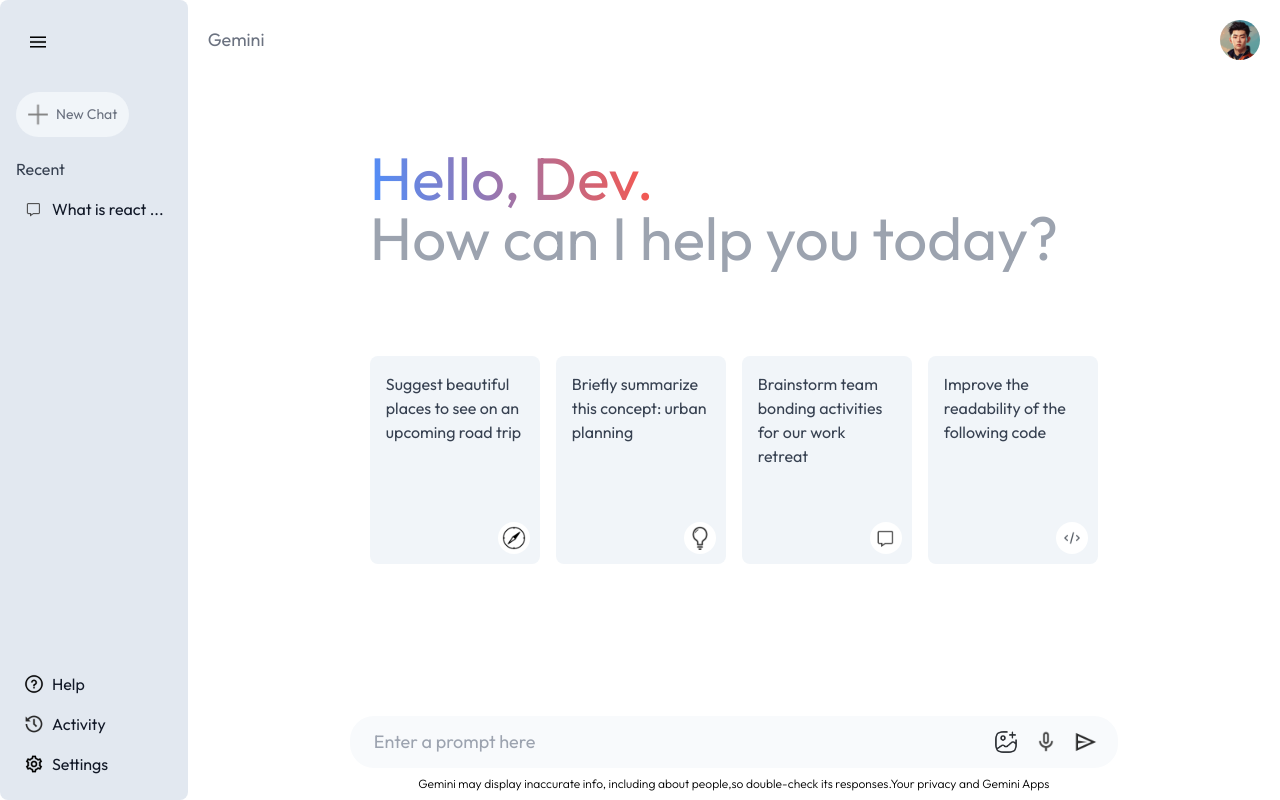
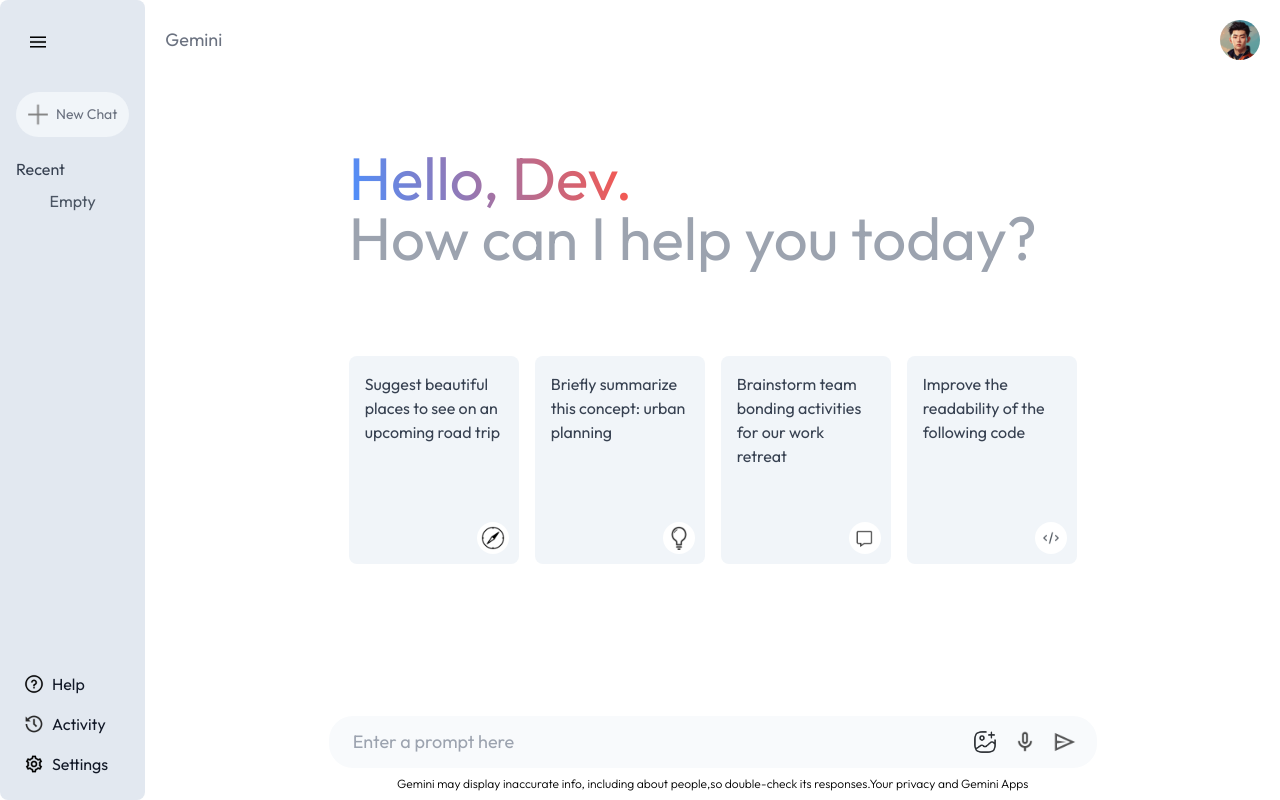
Before and after one commit to sayyidmarvanvt/Gemini, a React (Vite) app: page / in a window 1280 px wide. Both pictures are taken after a click on the picture 38 px from the left and 34 px from the top of the page. Built offline with nearby package versions, Linux system fonts and the light colour scheme.

Commit message:
completed functionality

```diff
--- a/src/App.jsx
+++ b/src/App.jsx
@@ -5,7 +5,7 @@
 
 const App = () => {
   return (
-    <div className="min-h-screen flex">
+    <div className="h-screen flex ">
       <Sidebar />
       <Main/>
     </div>
--- a/src/components/Main.jsx
+++ b/src/components/Main.jsx
@@ -91,7 +91,7 @@
             </div>
           </>
         ) : (
-          <div className="px-5 max-h-[70vh] overflow-y-scroll hide">
+          <div className=" px-5 max-h-[70vh] overflow-y-scroll hide">
             <div className="mt-10 mb-5 flex items-center gap-5">
               <img
                 className="w-10 rounded-full "
@@ -113,7 +113,7 @@
                   <hr className="gradient-bar" />
                 </div>
               ) : (
-                <p ref={el}></p>
+                <p className="pt-2" ref={el}></p>
               )}
             </div>
           </div>
@@ -140,10 +140,12 @@
                 alt="Mic"
               />
               <img
-                onClick={() => onSend()}
-                className="w-6 cursor-pointer"
                 src={assets.send_icon}
                 alt="Send"
+                onClick={() => input.length > 0 && onSend()}
+                className={`w-6 cursor-pointer ${
+                  input.length === 0 && "opacity-80 cursor-not-allowed"
+                }`}
               />
             </div>
           </div>
--- a/src/components/Sidebar.jsx
+++ b/src/components/Sidebar.jsx
@@ -1,8 +1,15 @@
-import React, { useState } from "react";
+import React, { useContext, useState } from "react";
 import { assets } from "../assets/assets";
+import { Context } from "../context/Context";
 
 const Sidebar = () => {
   const [open, setOpen] = useState(false);
+  const { prevPrompt, onSend, setRecentPrompt ,newChat} = useContext(Context);
+  const loadPrompt = async (prompt) => {
+    setRecentPrompt(prompt);
+    await onSend(prompt);
+  };
+
 
   return (
     <div className="min-h-screen inline-flex flex-col justify-between bg-slate-200 sidebar p-4 font-display rounded-lg">
@@ -13,17 +20,29 @@
           alt="Menu Icon"
           className="ml-3 pt-4 cursor-pointer"
         />
-        <div className="mt-10 inline-flex items-center gap-2 p-2 px-3 bg-slate-100 rounded-[50px] text-sm text-gray-500 cursor-pointer">
+        <div onClick={()=>newChat()} className="mt-10 inline-flex items-center gap-2 p-2 px-3 bg-slate-100 rounded-[50px] text-sm text-gray-500 cursor-pointer">
           <img src={assets.plus_icon} alt="Plus Icon" />
           {open && <p>New Chat</p>}
         </div>
         {open && (
           <div className="flex flex-col mt-5">
             <p className="mb-2 text-gray-700">Recent</p>
-            <div className="sidebar-item">
-              <img src={assets.message_icon} alt="Message Icon" />
-              <p>What is react ...</p>
-            </div>
+            {prevPrompt.length > 0 ? (
+              prevPrompt.map((item, index) => (
+                <div
+                  key={index}
+                  onClick={() => loadPrompt(item)}
+                  className="sidebar-item"
+                >
+                  <img src={assets.message_icon} alt="Message Icon" />
+                  <p>{item.slice(0, 15)} ...</p>
+                </div>
+              ))
+            ) : (
+              <div className="flex justify-center">
+                <p className="text-gray-600">Empty</p>
+              </div>
+            )}
           </div>
         )}
       </div>
--- a/src/context/Context.jsx
+++ b/src/context/Context.jsx
@@ -12,19 +12,30 @@
   const [loading, setLoading] = useState(false);
   const [resultData, setResultData] = useState("");
 
-
-
   const onSend = async (prompt) => {
     setResultData("");
     setLoading(true);
     setShowResult(true);
-    setRecentPrompt(input);
-    const response = await run(input);
+    let response;
+    if (prompt !== undefined) {
+      response = await run(prompt);
+      setRecentPrompt(prompt);
+    } else {
+      setPrevPrompt((prev) => [...prev, input]);
+      setRecentPrompt(input);
+      response = await run(input);
+    }
     let newResponse = marked(response);
     setResultData(newResponse);
     setLoading(false);
     setInput("");
   };
+
+  const newChat = () => {
+    setLoading(false);
+    setShowResult(false);
+  };
+
   const contextValue = {
     prevPrompt,
     recentPrompt,
@@ -32,8 +43,9 @@
     showResult,
     loading,
     resultData,
+    onSend,
+    newChat,
     setPrevPrompt,
-    onSend,
     setRecentPrompt,
     setInput,
     setShowResult,
```
Also changed, not shown: src/assets/assets.js (+16 -16 lines), src/index.css (line endings or trailing spaces).
